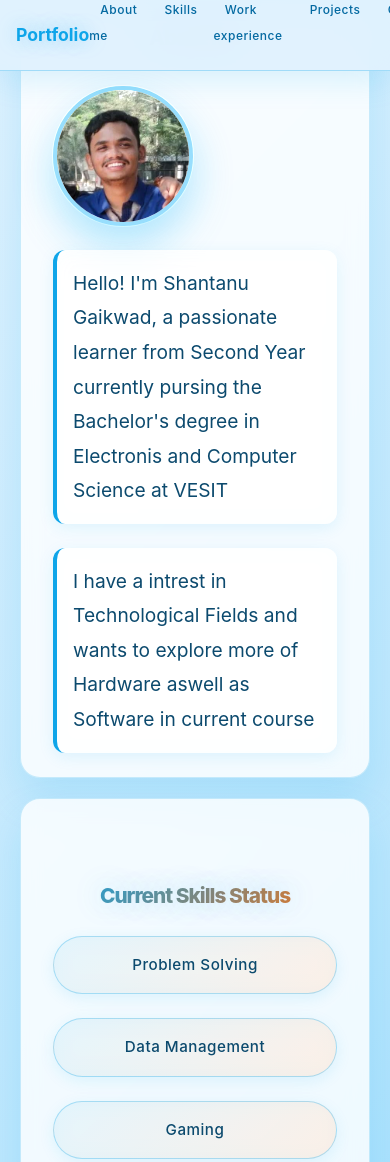
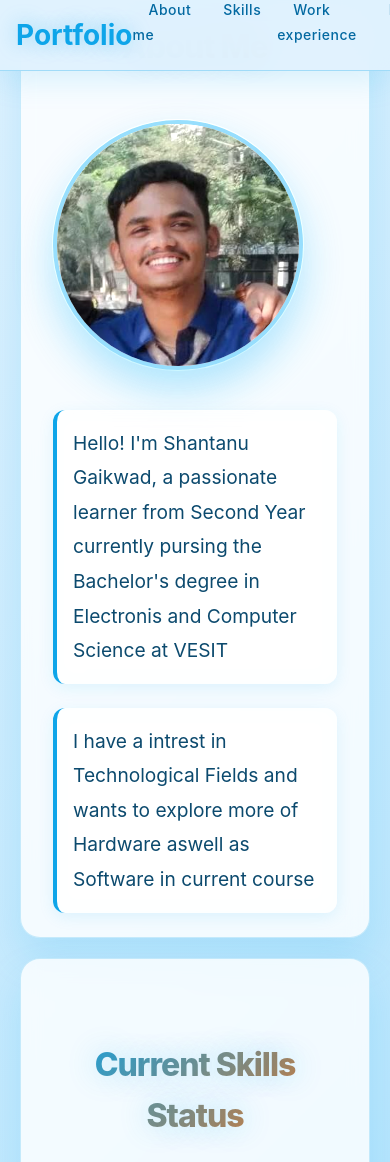
Before and after one commit to Shantu-2580/Portfolio, a plain HTML site: page index.html in a window 390 px wide. Shown: the top 1162 px of the page. Drawn offline with Linux system fonts and the light colour scheme.

Commit message:
fourth commit

```diff
--- a/styles.css
+++ b/styles.css
@@ -515,37 +515,3 @@ body{
         text-align: center;
     }
 }
-
-@media (max-width: 480px) {
-    .section {
-        padding: 60px 0;
-    }
-    .section-title {
-        font-size: 1.3rem;
-        margin-bottom: 1.5rem;
-    }
-    .profile-img {
-        width: 140px;
-        height: 140px;
-    }
-    .about-content,
-    .experience-content {
-        gap: 1rem;
-    }
-    .project-item,
-    .skill-item,
-    .contact-item {
-        padding: 1rem;
-        font-size: 0.95rem;
-    }
-    .project-img-1 {
-        height: 150px;
-    }
-    .nav-logo a {
-        font-size: 1.1rem;
-    }
-    .nav-link {
-        font-size: 12px;
-        padding: 0.4rem 0.7rem;
-    }
-}
```
